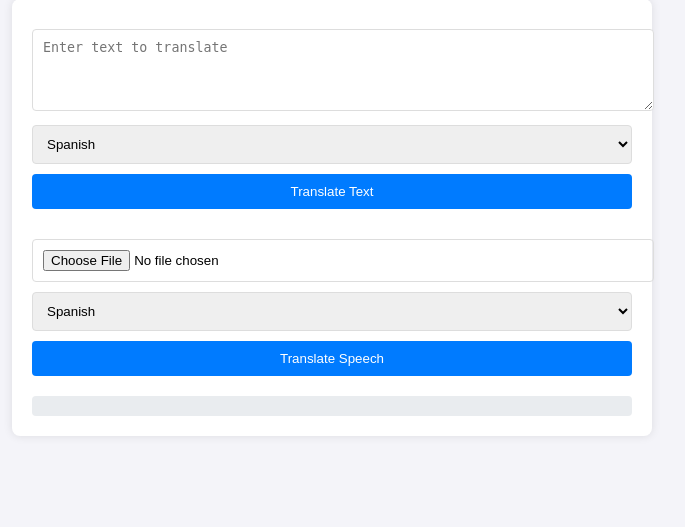
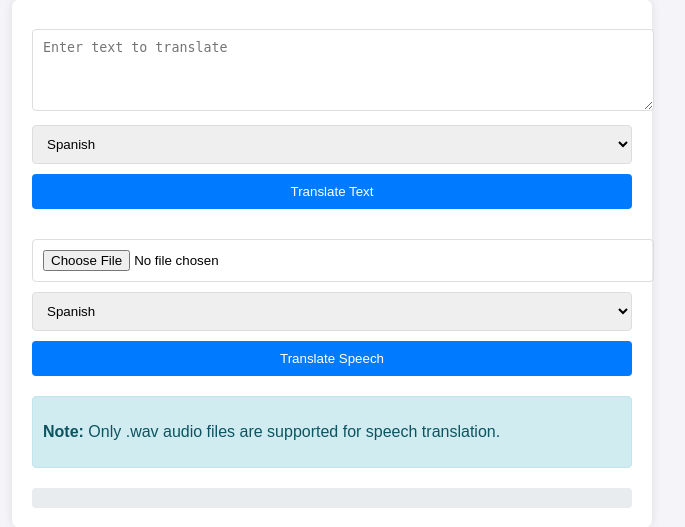
Before and after one commit to AkashR0712/225003009_punt_partner, a Django app: page / in a window 1280 px wide. Shown: the part 101-628 px from the top of the page, without its empty margins (308-993 px from the left). Run offline with Django 3.2, Linux system fonts and the light colour scheme.

Commit message:
include translate the audio and audio playback feature

```diff
--- a/language_translate/templates/index.html
+++ b/language_translate/templates/index.html
@@ -56,12 +56,19 @@
             margin-top: 10px;
             width: 100%;
         }
+        .info {
+            margin-top: 10px;
+            padding: 10px;
+            background: #d1ecf1;
+            color: #0c5460;
+            border: 1px solid #bee5eb;
+            border-radius: 4px;
+        }
     </style>
 </head>
 <body>
     <h1>Language Translation Application</h1>
     <div class="container">
-        <!-- Text Translation Form -->
         <form id="text-translation-form" method="post">
             {% csrf_token %}
             <textarea name="text" placeholder="Enter text to translate" rows="4" required></textarea>
@@ -73,15 +80,15 @@
                 <option value="zh-cn">Chinese (Simplified)</option>
                 <option value="ja">Japanese</option>
                 <option value="ko">Korean</option>
-                <!-- Add more languages as needed -->
             </select>
             <button type="submit">Translate Text</button>
         </form>
 
-        <!-- Speech Translation Form -->
+        <!-- Speech Tranlation submission Form  -->
+
         <form id="speech-translation-form" method="post" enctype="multipart/form-data">
             {% csrf_token %}
-            <input type="file" name="audio" accept="audio/*" required>
+            <input type="file" name="audio" accept="audio/wav" required>
             <select name="target_language" required>
                 <option value="es">Spanish</option>
                 <option value="fr">French</option>
@@ -90,16 +97,19 @@
                 <option value="zh-cn">Chinese (Simplified)</option>
                 <option value="ja">Japanese</option>
                 <option value="ko">Korean</option>
-                <!-- Add more languages as needed -->
             </select>
             <button type="submit">Translate Speech</button>
         </form>
 
-        <!-- Results Display -->
+        <div class="info">
+            <p><strong>Note:</strong> Only .wav audio files are supported for speech translation.</p>
+        </div>
         <div id="result" class="result"></div>
     </div>
 
     <script>
+        let currentUtterance = null;
+
         const languageNames = {
             'es': 'Spanish',
             'fr': 'French',
@@ -108,7 +118,6 @@
             'zh-cn': 'Chinese (Simplified)',
             'ja': 'Japanese',
             'ko': 'Korean'
-            // Add more languages as needed
         };
 
         document.getElementById('text-translation-form').addEventListener('submit', async function(e) {
@@ -134,18 +143,23 @@
         });
 
         function displayResult(result) {
+            const detectedLanguage = result.detected_language || '';
             const translatedText = result.translated_text || '';
             const audioContent = result.audio_content || '';
 
             let resultHTML = '';
 
-            if (result.detected_language) {
-                const detectedLanguageFull = languageNames[result.detected_language] || result.detected_language;
+            if (detectedLanguage) {
+                const detectedLanguageFull = languageNames[detectedLanguage] || detectedLanguage;
                 resultHTML += `<p>Detected language is: ${detectedLanguageFull}</p>`;
             }
 
             if (translatedText) {
                 resultHTML += `<p>TRANSLATED_TEXT: ${translatedText}</p>`;
+                resultHTML += `
+                    <button onclick="playTranslatedText('${translatedText}')">Play Translated Text</button>
+                    <button onclick="stopPlayback()">Stop Playback</button>
+                `;
             }
 
             if (audioContent) {
@@ -159,6 +173,23 @@
 
             document.getElementById('result').innerHTML = resultHTML;
         }
+
+        function playTranslatedText(text) {
+            if ('speechSynthesis' in window) {
+                if (currentUtterance) {
+                    window.speechSynthesis.cancel();
+                }
+                currentUtterance = new SpeechSynthesisUtterance(text);
+                window.speechSynthesis.speak(currentUtterance);
+            } else {
+                alert('Sorry, your browser does not support speech synthesis.');
+            }
+        }
+
+        function stopPlayback() {
+            if ('speechSynthesis' in window) {
+                window.speechSynthesis.cancel();
+        }
     </script>
 </body>
 </html>
--- a/language_translate/translator/urls.py
+++ b/language_translate/translator/urls.py
@@ -2,7 +2,7 @@ from django.urls import path
 from .views import index, translate_text, translate_speech
 
 urlpatterns = [
-    path('', index, name='index'),  # Home page for the application
-    path('translate-text/', translate_text, name='translate_text'),  # URL for text translation
-    path('translate-speech/', translate_speech, name='translate_speech'),  # URL for speech translation
+    path('', index, name='index'),
+    path('translate-text/', translate_text, name='translate_text'),
+    path('translate-speech/', translate_speech, name='translate_speech'),
 ]
--- a/language_translate/translator/views.py
+++ b/language_translate/translator/views.py
@@ -4,15 +4,20 @@ from googletrans import Translator
 import os
 import base64
 import logging
+from django.http import JsonResponse
+from django.shortcuts import render
+from django.views.decorators.csrf import csrf_exempt
+import speech_recognition as sr
+from googletrans import Translator
+from gtts import gTTS
+import io
 import speech_recognition as sr
 from pydub import AudioSegment
 from googletrans import Translator
-import pyttsx3
 from django.http import JsonResponse
 from django.views.decorators.csrf import csrf_exempt
 import speech_recognition as sr
 import pyttsx3
-import base64
 logger = logging.getLogger(__name__)
 def index(request):
     return render(request, 'index.html')
@@ -28,59 +33,58 @@ def translate_text(request):
 
         return JsonResponse({'detected_language': detected_language, 'translated_text': result.text})
 
-import os
-import base64
-import logging
-from django.http import JsonResponse
-from django.shortcuts import render
-from django.views.decorators.csrf import csrf_exempt
-from pydub import AudioSegment
-import speech_recognition as sr
-from googletrans import Translator
-import pyttsx3
-
-logger = logging.getLogger(__name__)
-
 @csrf_exempt
 def translate_speech(request):
     if request.method == 'POST':
         try:
-            # Get the uploaded audio file and target language
             audio_file = request.FILES.get('audio')
             target_language = request.POST.get('target_language', 'en')
-
             if not audio_file or not target_language:
                 logger.error("Missing required parameters: audio file or target language")
                 return JsonResponse({'error': 'Missing required parameters'}, status=400)
+            file_extension = os.path.splitext(audio_file.name)[1].lower()
 
-            # Convert MP3 to WAV using pydub
-            audio = AudioSegment.from_file(audio_file, format="mp3")
-            wav_path = os.path.join('/tmp', 'temp_audio.wav')
-            audio.export(wav_path, format='wav')
+            if file_extension != '.wav':
+                logger.error("Unsupported file format. Only WAV files are supported.")
+                return JsonResponse({'error': 'Unsupported file format'}, status=400)
 
-            # Initialize Speech Recognizer
+            wav_path = os.path.join('/tmp', 'uploaded_audio.wav')
+            with open(wav_path, 'wb') as f:
+                for chunk in audio_file.chunks():
+                    f.write(chunk)
+
             recognizer = sr.Recognizer()
             with sr.AudioFile(wav_path) as source:
                 audio_data = recognizer.record(source)
 
-            # Recognize speech using Google Web Speech API
-            detected_text = recognizer.recognize_google(audio_data)
-            logger.info(f"Detected text: {detected_text}")
+            try:
+                detected_text = recognizer.recognize_google(audio_data)
+                logger.info(f"Detected text: {detected_text}")
+            except sr.UnknownValueError:
+                logger.error("Google Web Speech API could not understand the audio")
+                return JsonResponse({'error': 'Could not understand the audio'}, status=400)
+            except sr.RequestError:
+                logger.error("Could not request results from Google Web Speech API")
+                return JsonResponse({'error': 'Error requesting results from Google Web Speech API'}, status=500)
 
-            # Translate the detected text
-            translator = Translator()
-            translated_text = translator.translate(detected_text, dest=target_language).text
-            logger.info(f"Translated text: {translated_text}")
+            try:
+                translator = Translator()
+                translated_text = translator.translate(detected_text, dest=target_language).text
+                logger.info(f"Translated text: {translated_text}")
+            except Exception as e:
+                logger.error(f"Error translating text: {e}")
+                return JsonResponse({'error': 'Error translating text'}, status=500)
 
-            # Generate speech from the translated text
-            tts_engine = pyttsx3.init()
-            tts_output_path = os.path.join('/tmp', 'translated_speech.mp3')
-            tts_engine.save_to_file(translated_text, tts_output_path)
-            tts_engine.runAndWait()
+            try:
+                tts = gTTS(text=translated_text, lang=target_language)
+                tts_output = io.BytesIO()
+                tts.save(tts_output)
+                tts_output.seek(0)
 
-            # Convert generated audio to base64
-            with open(tts_output_path, 'rb') as audio_out:
-                audio_base64 = base64.b64encode(audio_out.read()).decode('utf-8')
+                audio_base64 = base64.b64encode(tts_output.read()).decode('utf-8')
+            except Exception as e:
+                logger.error(f"Error generating speech: {e}")
+                return JsonResponse({'error': 'Error generating speech'}, status=500)
 
             return JsonResponse({'translated_text': translated_text, 'audio_content': audio_base64})
 
```
Also changed, not shown: 7 other files.
